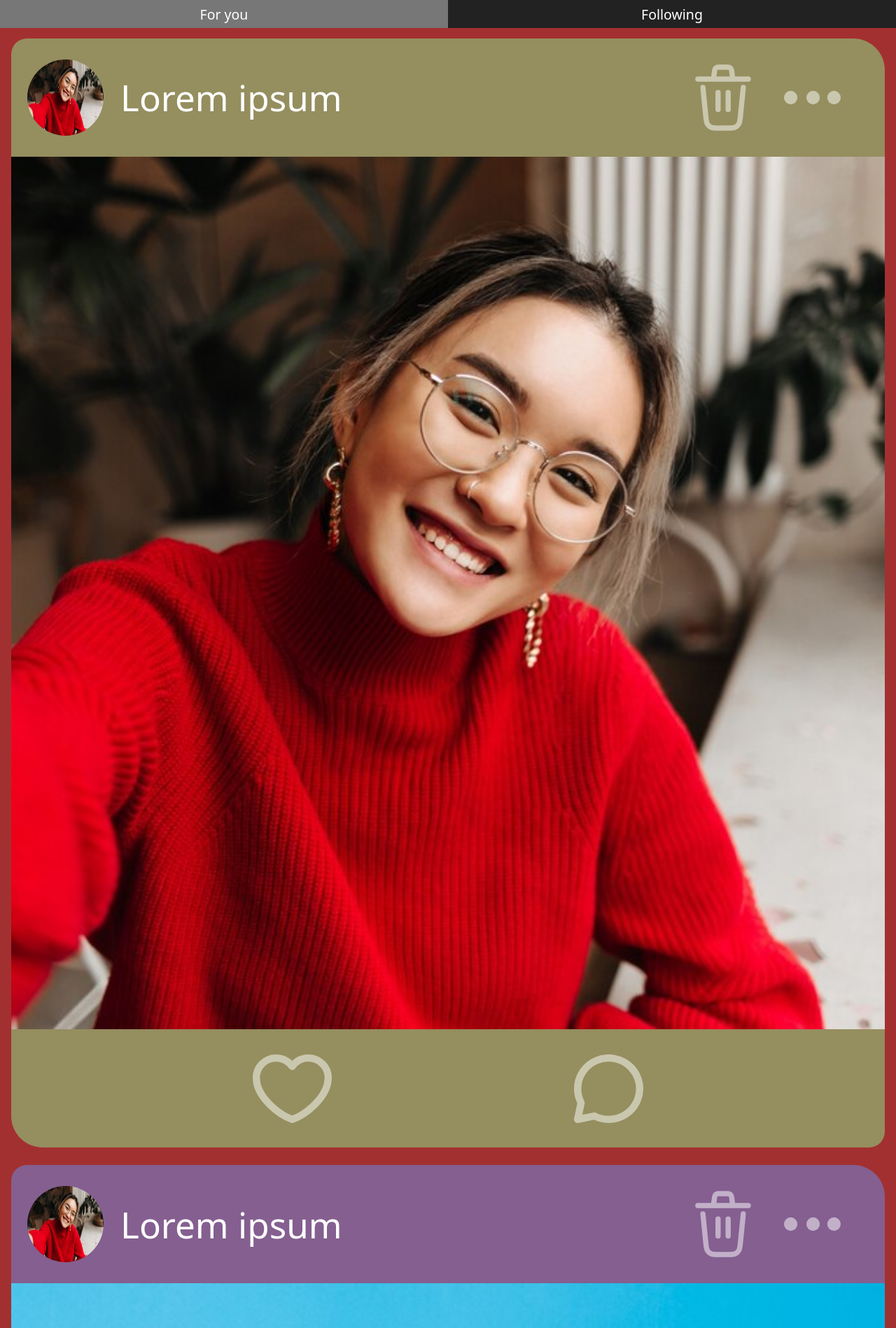
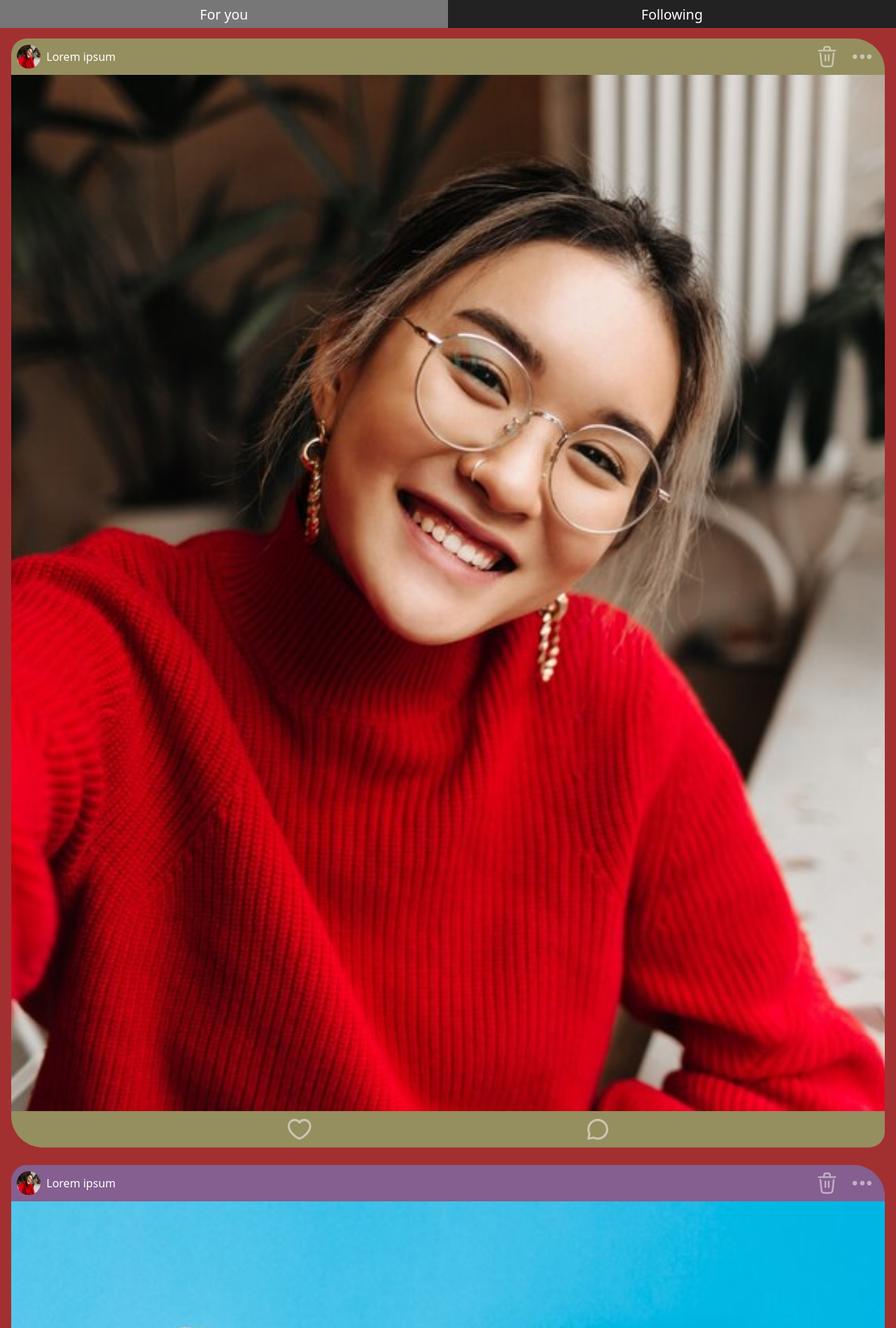
Before and after one commit to il94/42_camagru, a PHP site: page / in a window 1280 px wide. Shown: the top 1898 px of the page at 70% size. Run offline with PHP 8.4, Linux system fonts and the light colour scheme.

Commit message:
feat: create comment component && change values for pic responsive

```diff
--- /dev/null
+++ b/app/templates/comment.php
@@ -0,0 +1,7 @@
+<div class="comment">
+	<img src="assets/pic_example_4.jpg">
+	<div class="comment-text">
+		<p class="comment-text-username">Lorem ipsum</p>
+		<p class="comment-text-content">Lorem ipsum dolor sit amet, consectetur adipiscing elit, sed do eiusmod tempor incididunt ut labore et dolore magna aliqua. Ut enim ad minim veniam, quis nostrud exercitation ullamco laboris nisi ut. ssalsalkdsdjhvjhdfghdfkjvdcnvidbkvdfgivfdg</p>
+	</div>
+</div>
--- a/app/templates/home.php
+++ b/app/templates/home.php
@@ -8,6 +8,7 @@
 	<link rel="stylesheet" type="text/css" href="templates/style/home.css">
 	<link rel="stylesheet" type="text/css" href="templates/style/feed.css">
 	<link rel="stylesheet" type="text/css" href="templates/style/pic.css">
+	<link rel="stylesheet" type="text/css" href="templates/style/comment.css">
 	<link rel="stylesheet" type="text/css" href="templates/mobile/style/header.css">
 	<link rel="stylesheet" type="text/css" href="templates/mobile/style/navbar.css">
 
--- a/app/templates/pic.php
+++ b/app/templates/pic.php
@@ -40,7 +40,12 @@
 			</div>
 		</div>
 		<div class="pic-body-verso">
-			<div class="pic-comments"></div>
+			<div class="pic-comments">
+				<?php require("comment.php") ?>
+				<?php require("comment.php") ?>
+				<?php require("comment.php") ?>
+				<?php require("comment.php") ?>
+			</div>
 			<div class="pic-input"></div>
 		</div>
 	</div>
--- /dev/null
+++ b/app/templates/style/comment.css
@@ -0,0 +1,31 @@
+.comment {
+	display: flex;
+	align-items: start;
+
+	padding-bottom: 3.21%;
+
+	width: 100%;
+	min-height: 10.66%;
+}
+.comment > img {
+	margin-left: 1.71%;
+	margin-right: 3.33%;
+
+	width: 32px;
+	aspect-ratio: 1;
+
+	border-radius: 50%;
+}
+
+.comment-text {
+	display: flex;
+	flex-direction: column;
+
+	width: 100%;
+
+	font-size: 14px;
+
+}
+.comment-text-username {
+	font-weight: 550;
+}
--- a/app/templates/style/pic.css
+++ b/app/templates/style/pic.css
@@ -38,9 +38,9 @@
 	align-items: center;
 
 	width: 100%;
-	height: 10.66%;
+	height: 52px;
 
-	font-size: 4vw;
+	font-size: 16px;
 	text-align: center;
 }
 
@@ -53,27 +53,16 @@
 }
 .pic-header-user-datas > img {
 
-	margin-left: 2.29%;
+	margin-left: 8px;
 
-	width: 11.18%;
-	height: 64.66%;
+	width: 34px;
+	height: 34px;
 
 	border-radius: 50%;
 
 }
 .pic-header-user-datas > p {
-	margin-left: 2.5%;
-}
-
-.pic-header-stats {
-	display: flex;
-	align-items: center;
-	justify-content: space-evenly;
-
-	width: 100%;
-	height: 100%;
-
-	font-weight: 550;
+	margin-left: 8px;
 }
 
 .pic-header-icons {
@@ -81,21 +70,22 @@
 	align-items: center;
 	justify-content: space-between;
 
-	padding-right: 5%;
+	margin-right: 19px;
 
-	width: 21.46%;
+	width: 83px;
 	height: 100%;
+
 }
 .pic-header-icons > button {
 
-	height: 58.46%;
+	height: 32px;
 	aspect-ratio: 29/35;
 
 }
 
 .pic-body-recto {
 	width: 100%;
-	aspect-ratio: 1;
+	height: calc(100% - 104px);
 
 	background-position: center;
 	background-size: cover;
@@ -108,10 +98,21 @@
 	justify-content: space-evenly;
 
 	width: 100%;
-	height: 10.66%;
+	height: 52px;
 }
 .pic-footer > button {
-	height: 58.46%;
+	height: 30px;
+}
+
+.pic-header-stats {
+	display: flex;
+	align-items: center;
+	justify-content: space-evenly;
+
+	width: 100%;
+	height: 100%;
+
+	font-weight: 550;
 }
 
 .pic-body-verso {
@@ -128,9 +129,16 @@
 	width: 96.67%;
 	height: 85.87%;
 
+	padding-top: 1.07%;
+
 	border-radius: 25px;
 
+	overflow-y: scroll;
+
 	background-color: rgba(0, 0, 0, 0.1);
+}
+.pic-comments::-webkit-scrollbar {
+	display: none;
 }
 
 .pic-input {
```
